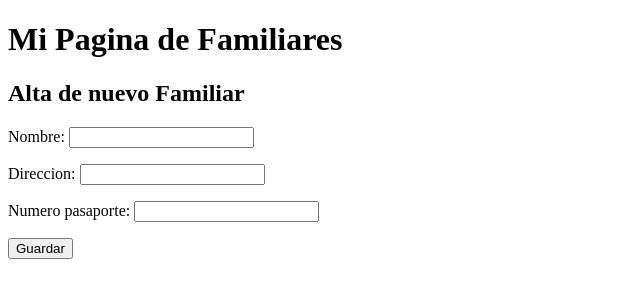
After one commit to estelapetri/proyecto-final, a Django app: page /mi-familia/alta in a window 1280 px wide. The commit adds this page. Shown: the top 300 px of the page, without its empty margins (0-640 px from the left). Run offline with Django 4.2, Linux system fonts and the light colour scheme.

Commit message:
agrego views, urls y template para crear familiar

```diff
--- /dev/null
+++ b/ejemplo/forms.py
@@ -0,0 +1,11 @@
+from django import forms
+from ejemplo.models import Familiar
+
+class Buscar(forms.Form):
+    nombre = forms.CharField(max_length=100,
+                            widget= forms.TextInput(attrs ={'placeholder': 'Busque algo...'}))
+
+class FamiliarForm(forms.ModelForm):
+  class Meta:
+    model = Familiar
+    fields = ['nombre', 'direccion', 'numero_pasaporte']
--- a/ejemplo/models.py
+++ b/ejemplo/models.py
@@ -5,5 +5,9 @@ class Familiar(models.Model):
     direccion = models.CharField(max_length=200)
     numero_pasaporte = models.IntegerField()
 
+
     def __str__(self):
-        return f"{self.nombre},{self.direccion},{self.numero_pasaporte}, {self.id}"
+        return f"{self.nombre},{self.direccion},{self.numero_pasaporte},{self.id}"
+
+#class Dummy(models.Moldel):
+    nombre = models.CharField(max_length=100)
--- /dev/null
+++ b/ejemplo/templates/ejemplo/alta_familiar.html
@@ -0,0 +1,12 @@
+{% extends 'ejemplo/base.html' %}
+{% block titulo%} Alta de nuevo Familiar {% endblock %}
+{% block contenido %}
+
+  <form action="/mi-familia/alta" method="post">
+    {% csrf_token %}
+    {{ form.as_p }}
+    <input type="submit" value="Guardar">
+  </form>
+
+  <h2 style="color:green">{{msg_exito}}</h2>
+  {% endblock %}
--- /dev/null
+++ b/ejemplo/templates/ejemplo/base.html
@@ -0,0 +1,17 @@
+<!DOCTYPE html>
+<html lang="en">
+
+<head>
+    <meta charset="UTF-8">
+    <meta http-equiv="X-UA-Compatible" content="IE=edge">
+    <meta name="viewport" content="width=device-width, initial-scale=1.0">
+    <title>Document</title>
+</head>
+
+<body>
+    <h1> Mi Pagina de Familiares </h1>
+    <h2>{% block titulo %}{% endblock %}</h2>
+        {% block contenido %}{% endblock %}
+</body>
+
+</html>
--- a/ejemplo/views.py
+++ b/ejemplo/views.py
@@ -1,5 +1,9 @@
 from django.shortcuts import render
 from ejemplo.models import Familiar
+from ejemplo.forms import Buscar
+from ejemplo.forms import FamiliarForm
+from django.views import View
+
 
 def index(request,nombre):
     return render(request, "ejemplo/saludar.html")
@@ -34,3 +38,41 @@ def buscar(request):
 def mostrar_familiares(request):
     lista_familiares = Familiar.objects.all()
     return render(request, "ejemplo/familiares.html", {"lista_familiares": lista_familiares})
+
+class BuscarFamiliar(View):
+    form_class = Buscar
+    template_name = 'ejemplo/buscar.html'
+    initial = {"nombre":""}
+    def get(self, request):
+        form = self.form_class(initial=self.initial)
+        return render(request, self.template_name, {'form':form})
+    def post(self, request):
+        form = self.form_class(request.POST)
+        if form.is_valid():
+            nombre = form.cleaned_data.get("nombre")
+            lista_familiares = Familiar.objects.filter(nombre__icontains=nombre).all()
+            form = self.form_class(initial=self.initial)
+            return render(request, self.template_name, {'form':form,
+                                                        'lista_familiares':lista_familiares})
+        return render(request, self.template_name, {"form": form})
+
+class AltaFamiliar(View):
+
+    form_class = FamiliarForm
+    template_name = 'ejemplo/alta_familiar.html'
+    initial = {"nombre":"", "direccion":"", "numero_pasaporte":""}
+
+    def get(self, request):
+        form = self.form_class(initial=self.initial)
+        return render(request, self.template_name, {'form':form})
+
+    def post(self, request):
+        form = self.form_class(request.POST)
+        if form.is_valid():
+            form.save()
+            msg_exito = f"se cargo con éxito el familiar {form.cleaned_data.get('nombre')}"
+            form = self.form_class(initial=self.initial)
+            return render(request, self.template_name, {'form':form,
+                                                        'msg_exito': msg_exito})
+
+        return render(request, self.template_name, {"form": form})
--- a/project/urls.py
+++ b/project/urls.py
@@ -15,9 +15,11 @@ Including another URLconf
 """
 from django.contrib import admin
 from django.urls import path
-from ejemplo.views import index, saludar_a
-from ejemplo.views import sumar
-from ejemplo.views import buscar, mostrar_familiares
+from ejemplo.views import (index, saludar_a, sumar,
+                           buscar, mostrar_familiares,
+                           BuscarFamiliar, AltaFamiliar)
+
+
 urlpatterns = [
     path('admin/', admin.site.urls),
     path('saludar/', index),
@@ -25,4 +27,6 @@ urlpatterns = [
     path('sumar/<int:a>/<int:b>/', sumar),
     path('buscar/', buscar),
     path('mi-familia/', mostrar_familiares),
+    path('mi-familia/buscar', BuscarFamiliar.as_view()),#as_view es un metodo de clase, transforma la clase en funcion
+    path('mi-familia/alta', AltaFamiliar.as_view()),
 ]
--- a/seed_data.py
+++ b/seed_data.py
@@ -1,6 +1,6 @@
 from ejemplo.models import Familiar
-Familiar(nombre="Rosario", direccion="Rio Parana 745", numero_pasaporte=123123).save()
+Familiar(nombre="Rosario", direccion="Rio Parana 745", numero_pasaporte=123123,).save()
 Familiar(nombre="Alberto", direccion="Rio Parana 745", numero_pasaporte=890890).save()
-Familiar(nombre="Samuel", direccion="Rio Parana 745", numero_pasaporte=345345).save()
-Familiar(nombre="Florencia", direccion="Rio Parana 745", numero_pasaporte=567567).save()
+Familiar(nombre="Samuel", direccion="Rio Parana 745", numero_pasaporte=345345 ).save()
+Familiar(nombre="Florencia", direccion="Rio Parana 745", numero_pasaporte=56756,).save()
 print("Se cargo con éxito los usuarios de pruebas")
```
Also changed, not shown: ejemplo/templates/ejemplo/buscar.html (+19 -12 lines), ejemplo/templates/ejemplo/familiares.html (+6 -12 lines).
